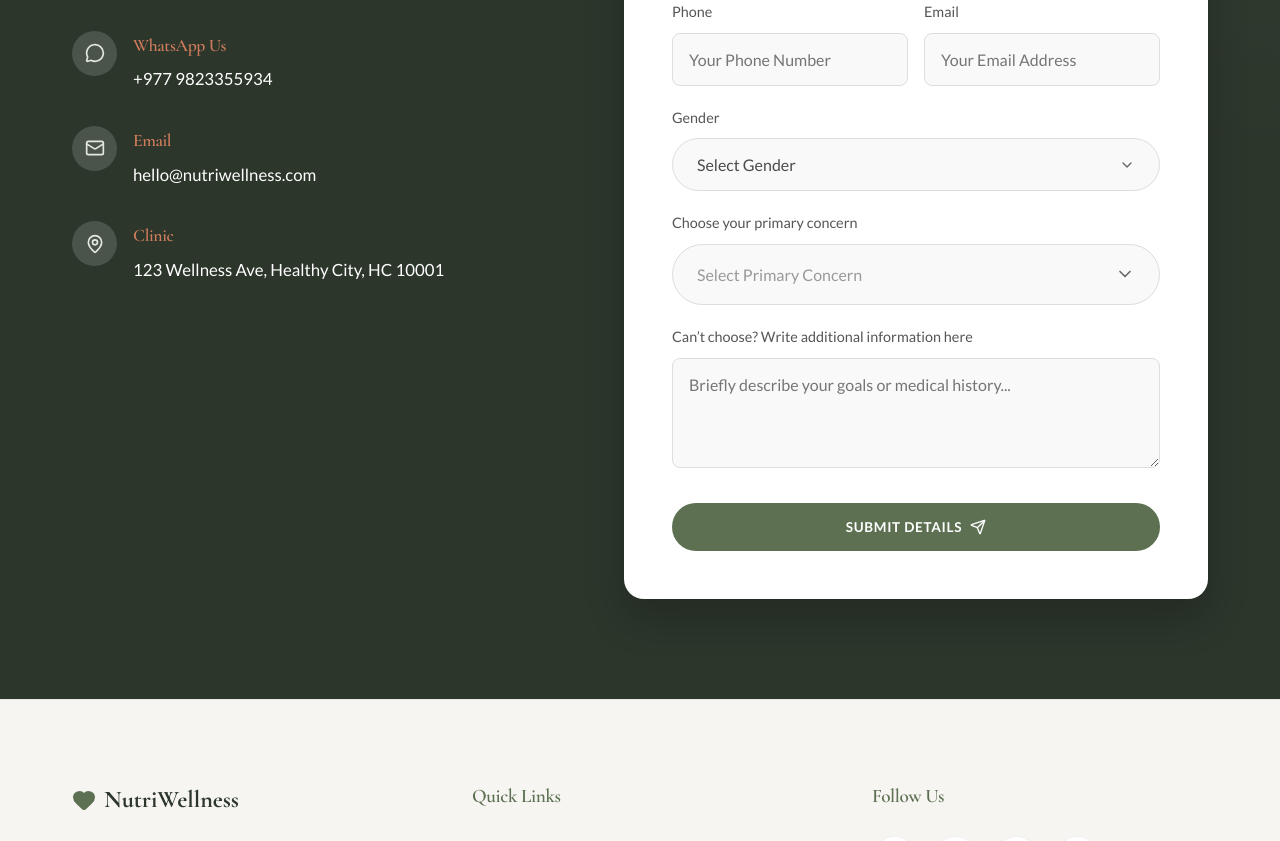
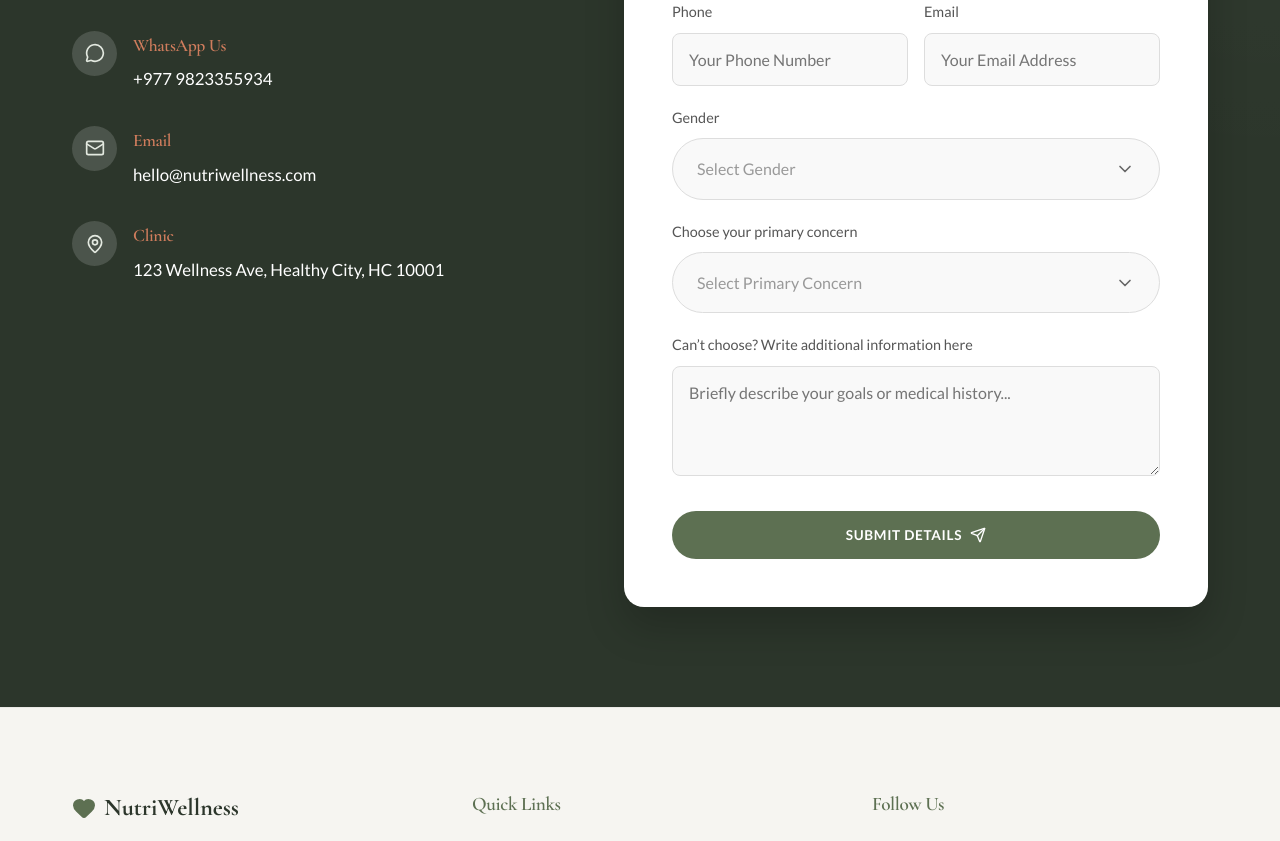
Before and after one commit to aftabalam1210/nutriwellness, a React (Vite) app: page / in a window 1280 px wide. Shown: the part 9040-9881 px from the top of the page. Built offline with nearby package versions, Linux system fonts and the light colour scheme.

Commit message:
second push gender style

```diff
--- a/src/components/Contact.jsx
+++ b/src/components/Contact.jsx
@@ -7,7 +7,13 @@ const Contact = () => {
         isOpen: false,
         selected: ''
     });
-    const dropdownRef = useRef(null);
+    const [genderState, setGenderState] = useState({
+        isOpen: false,
+        selected: ''
+    });
+
+    const concernDropdownRef = useRef(null);
+    const genderDropdownRef = useRef(null);
 
     const concerns = [
         { value: 'weight', label: 'Weight management' },
@@ -20,10 +26,19 @@ const Contact = () => {
         { value: 'other', label: 'Any other?' }
     ];
 
+    const genders = [
+        { value: 'female', label: 'Female' },
+        { value: 'male', label: 'Male' },
+        { value: 'other', label: 'Other / Prefer not to say' }
+    ];
+
     useEffect(() => {
         const handleClickOutside = (event) => {
-            if (dropdownRef.current && !dropdownRef.current.contains(event.target)) {
+            if (concernDropdownRef.current && !concernDropdownRef.current.contains(event.target)) {
                 setConcernState(prev => ({ ...prev, isOpen: false }));
+            }
+            if (genderDropdownRef.current && !genderDropdownRef.current.contains(event.target)) {
+                setGenderState(prev => ({ ...prev, isOpen: false }));
             }
         };
 
@@ -33,6 +48,7 @@ const Contact = () => {
 
     const handleConcernToggle = () => {
         setConcernState(prev => ({ ...prev, isOpen: !prev.isOpen }));
+        setGenderState(prev => ({ ...prev, isOpen: false })); // Close the other
     };
 
     const handleConcernSelect = (value, e) => {
@@ -43,6 +59,21 @@ const Contact = () => {
     const getSelectedLabel = () => {
         const concern = concerns.find(c => c.value === concernState.selected);
         return concern ? concern.label : 'Select Primary Concern';
+    };
+
+    const handleGenderToggle = () => {
+        setGenderState(prev => ({ ...prev, isOpen: !prev.isOpen }));
+        setConcernState(prev => ({ ...prev, isOpen: false })); // Close the other
+    };
+
+    const handleGenderSelect = (value, e) => {
+        e.stopPropagation();
+        setGenderState({ selected: value, isOpen: false });
+    };
+
+    const getSelectedGenderLabel = () => {
+        const gender = genders.find(g => g.value === genderState.selected);
+        return gender ? gender.label : 'Select Gender';
     };
 
     return (
@@ -107,20 +138,38 @@ const Contact = () => {
 
                     <div className="form-group">
                         <label>Gender</label>
-                        <select className="aesthetic-select" required>
-                            <option value="">Select Gender</option>
-                            <option value="female">Female</option>
-                            <option value="male">Male</option>
-                            <option value="other">Other / Prefer not to say</option>
-                        </select>
+                        <input type="hidden" name="gender" value={genderState.selected} />
+
+                        <div className="custom-dropdown" ref={genderDropdownRef}>
+                            <div
+                                className={`custom-dropdown-header ${genderState.isOpen ? 'open' : ''}`}
+                                onClick={handleGenderToggle}
+                            >
+                                <span style={{ color: genderState.selected ? 'var(--color-text)' : '#999' }}>
+                                    {getSelectedGenderLabel()}
+                                </span>
+                                <ChevronDown size={20} className="dropdown-icon" />
+                            </div>
+
+                            <div className={`custom-dropdown-list ${genderState.isOpen ? 'open' : ''}`}>
+                                {genders.map(gender => (
+                                    <div
+                                        key={gender.value}
+                                        className={`custom-dropdown-pill ${genderState.selected === gender.value ? 'selected' : ''}`}
+                                        onClick={(e) => handleGenderSelect(gender.value, e)}
+                                    >
+                                        {gender.label}
+                                    </div>
+                                ))}
+                            </div>
+                        </div>
                     </div>
 
                     <div className="form-group">
                         <label>Choose your primary concern</label>
-                        {/* Hidden input to ensure form submission includes this data if needed */}
                         <input type="hidden" name="primary_concern" value={concernState.selected} />
 
-                        <div className="custom-dropdown" ref={dropdownRef}>
+                        <div className="custom-dropdown" ref={concernDropdownRef}>
                             <div
                                 className={`custom-dropdown-header ${concernState.isOpen ? 'open' : ''}`}
                                 onClick={handleConcernToggle}
```
